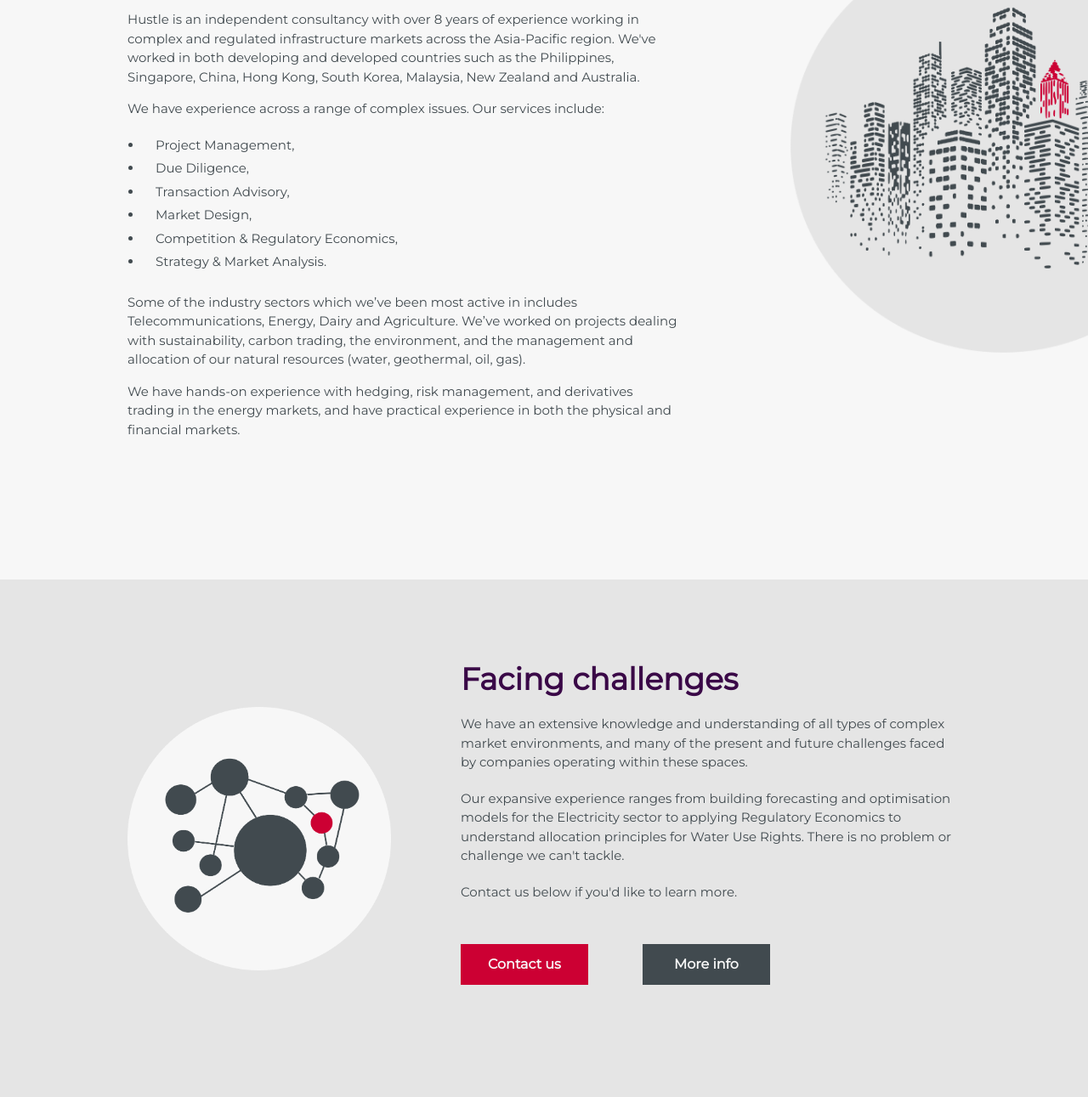
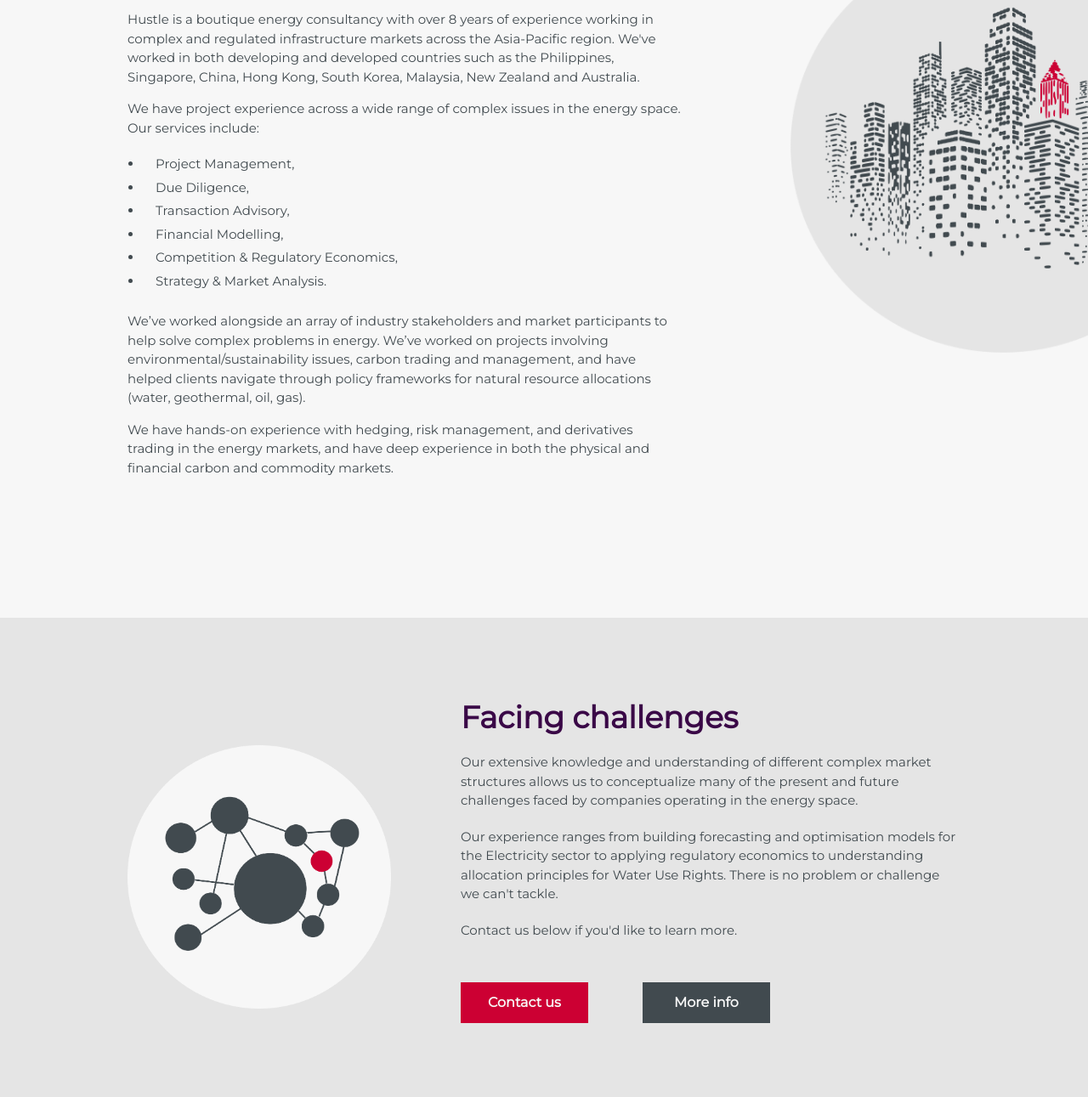
Before and after one commit to sinmarcus3/landing_page, a plain HTML site: page index.html in a window 1280 px wide. Shown: the part 1338-2629 px from the top of the page at 85% size. Drawn offline with Linux system fonts and the light colour scheme.

Commit message:
energy-consulting-focus

```diff
--- a/index.html
+++ b/index.html
@@ -31,7 +31,7 @@
   <!-- end social profiles -->
 
   <title>Hustle | Independent Consultancy Services</title>
-  <meta name="keywords" content="hustle, NZ, energy consultants, energy advisors, market advisor, independent, consultancy, consultants, consulting, energy, infrastructure, markets, management, asia pacific">
+  <meta name="keywords" content="hustle, NZ, energy consulting, market advisor, carbon management, demand response, industrial, commercial consumers, electricity, asia pacific">
   <meta name="description" content="Welcome to Hustle. Tackling challenging problems in complex markets. We're an independent consultancy and think tank with over 8 years of experience working in complex and regulated infrastructure markets across the Asia-Pacific region.">
   <meta name="author" content="Hustle Ltd">
   <meta charset="UTF-8">
@@ -77,7 +77,7 @@
         </video>
 
       <div style="position:relative;">
-        <h1 class="w3-left-align w3-margin" style="color:#f7f7f7ff;font-size:36px"><strong>Welcome to Hustle</strong></h1>
+        <h1 class="w3-left-align w3-margin" style="color:#f7f7f7ff;font-size:36px"><strong>Welcome to the Hustle</strong></h1>
         <p class="w3-left-align w3-xlarge" style="padding:0px 20px; color:#f7f7f7ff; font-size:24px">Tackling challenging problems in complex markets.</p>
         <a href="#js__scroll-to-start"><button class="w3-button button1 w3-padding-large w3-large" style="margin-top:20vh"><strong>Learn more</strong></button></a>
         <!-- Use a button to pause/play the video with JavaScript -->
@@ -94,30 +94,30 @@
     <div class="text-left-66">
       <h1 style="color:#3a0847ff; background-color:#f7f7f7ff"><strong>What we're about</strong></h1>
       <h5 style="color:#414a4fff; background-color:#f7f7f7ff; font-weight:bold" class="w3-padding-32">Hustle<span style="color: #cc0033ff;font-size:20px"> / </span>
-        <span style="color: #cc0033ff;">Independent Consultancy Services</span></h5>
+        <span style="color: #cc0033ff;">Energy Consultancy Services</span></h5>
 
-      <p style="color:#414a4fff">Hustle is an independent consultancy with over 8 years of experience working in complex and regulated
+      <p style="color:#414a4fff">Hustle is a boutique energy consultancy with over 8 years of experience working in complex and regulated
         infrastructure markets across the Asia-Pacific region.
         We've worked in both developing and developed countries such as the Philippines, Singapore, China, Hong Kong,
         South Korea, Malaysia, New Zealand and Australia.
 
-        <p style="color:#414a4fff">We have experience across a range of complex issues. Our services include:</p>
+        <p style="color:#414a4fff">We have project experience across a wide range of complex issues in the energy space. Our services include:</p>
 
           <ul style="color:#414a4fff;padding-left:18px;margin-top:20px">
             <li style="margin-bottom:5px;padding-left:1em">Project Management,</li>
             <li style="margin-bottom:5px;padding-left:1em">Due Diligence,</li>
             <li style="margin-bottom:5px;padding-left:1em">Transaction Advisory,</li>
-            <li style="margin-bottom:5px;padding-left:1em">Market Design,</li>
+            <li style="margin-bottom:5px;padding-left:1em">Financial Modelling,</li>
             <li style="margin-bottom:5px;padding-left:1em">Competition & Regulatory Economics,</li>
             <li style="margin-bottom:5px;padding-left:1em;margin-bottom:25px;">Strategy & Market Analysis.</li>
           </ul>
         <p style="color:#414a4fff">
-        Some of the industry sectors which we’ve been most active in includes Telecommunications, Energy, Dairy and Agriculture. We’ve worked on
-        projects dealing with sustainability, carbon trading, the environment, and the management and allocation of our natural resources (water, geothermal, oil, gas).
+        We’ve worked alongside an array of industry stakeholders and market participants to help solve complex problems in energy. We’ve worked on
+        projects involving environmental/sustainability issues, carbon trading and management, and have helped clients navigate through policy frameworks for natural resource allocations (water, geothermal, oil, gas).
         </p>
         <p style="color:#414a4fff">
-        We have hands-on experience with hedging, risk management, and derivatives trading in the energy markets, and have practical experience in both
-        the physical and financial markets.
+        We have hands-on experience with hedging, risk management, and derivatives trading in the energy markets, and have deep experience in both
+        the physical and financial carbon and commodity markets.
       </p>
     </div>
 
@@ -134,10 +134,10 @@
     <div class="text-right-60">
       <h1 style="color:#3a0847ff; background-color:#e5e5e5ff"><strong>Facing challenges</strong></h1>
 
-      <p style="color:#414a4fff; margin-bottom:20px">We have an extensive knowledge and understanding of all types of complex market environments, and many of the present and future challenges faced by companies
-        operating within these spaces.</p>
+      <p style="color:#414a4fff; margin-bottom:20px">Our extensive knowledge and understanding of different complex market structures allows us to conceptualize many of the present and future challenges faced by companies
+        operating in the energy space.</p>
         <p style="color:#414a4fff; margin-bottom:20px">
-        Our expansive experience ranges from building forecasting and optimisation models for the Electricity sector to applying Regulatory Economics to understand allocation principles for Water Use Rights. There is no problem or challenge we can't tackle.
+        Our experience ranges from building forecasting and optimisation models for the Electricity sector to applying regulatory economics to understanding allocation principles for Water Use Rights. There is no problem or challenge we can't tackle.
         </p>
         <p style="color:#414a4fff; margin-bottom:50px">
         Contact us below if you'd like to learn more.</p>
@@ -251,16 +251,16 @@
 
         <p style="color:#414a4fff; background-color:#e5e5e5ff">
             We help clients understand and navigate through complex issues through the use of data analysis,
-            empirical modelling, and data visualisation. We have developed forecasting or predictive models and quantitative tools for
-            clients in various sectors including water, energy, electricity (wholesale, transmission, distribution, retail), telco, and the financial markets.
+            empirical modelling, and data visualisation. We have developed forecasting or predictive models and quantitative tools specific to
+             various industry sectors, including forestry, water, energy, electricity (wholesale, transmission, distribution, retail), telco, and the financial markets.
 
             <br>
             <br>
             Our technical competencies include:
             <br>
             <ul style="color:#414a4fff;padding-left:18px;margin-top:20px">
-              <li style="margin-bottom:5px;padding-left:1em"><span style="color:#cc0033ff">Quantitative analysis</span> of big and small datasets.</li>
-              <li style="margin-bottom:5px;padding-left:1em"><span style="color:#cc0033ff">Forecasting</span> using trends analysis or bespoke statistical models.</li>
+              <li style="margin-bottom:5px;padding-left:1em"><span style="color:#cc0033ff">Quantitative analysis</span> of large and small datasets.</li>
+              <li style="margin-bottom:5px;padding-left:1em"><span style="color:#cc0033ff">Forecasting</span> using trends analysis or statistical models.</li>
               <li style="margin-bottom:5px;padding-left:1em"><span style="color:#cc0033ff">Predictive analytics</span> and <span style="color:#cc0033ff">data modelling</span> to aid in business decision-making.</li>
               <li style="margin-bottom:5px;padding-left:1em"><span style="color:#cc0033ff">Market research</span> to explore and investigate business opportunities.</li>
               <li style="margin-bottom:5px;padding-left:1em"><span style="color:#cc0033ff">Data visualisation</span> and <span style="color:#cc0033ff">reporting</span> for clear and engaging presentation of key findings.</li>
```
